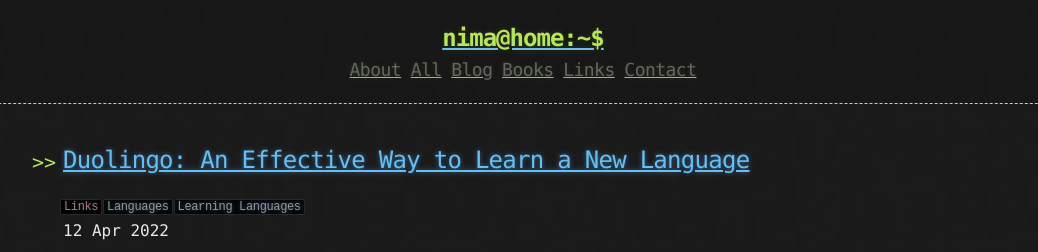
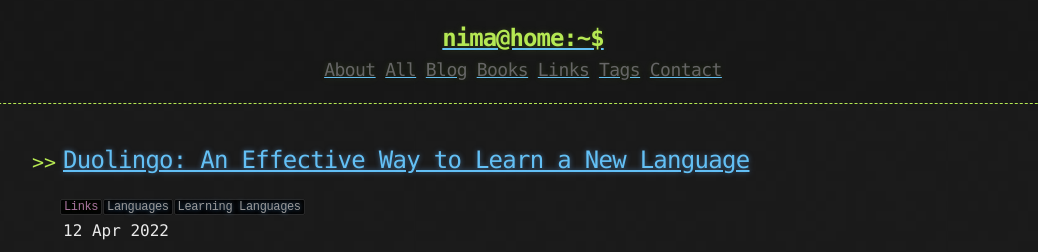
Before and after one commit to CamoCatX/camocatx.github.io, a Jekyll site: the page built from index.html, in a window 1280 px wide. Shown: the top 252 px of the page, without its empty margins (117-1155 px from the left). Built offline with Jekyll 4.4.1, drawn with Linux system fonts in a browser that asks for light colours; the list of posts is cut into pages by our own code.

Commit message:
Add tags link to the top links

```diff
--- a/_includes/links.html
+++ b/_includes/links.html
@@ -3,5 +3,6 @@
 <a href="{{ "/blog/" | prepend: site.baseurl | replace: '//', '/' }}"><h2 class="header-link">Blog</h2></a>
 <a href="{{ "/books/" | prepend: site.baseurl | replace: '//', '/' }}"><h2 class="header-link">Books</h2></a>
 <a href="{{ "/links/" | prepend: site.baseurl | replace: '//', '/' }}"><h2 class="header-link">Links</h2></a>
+<a href="{{ "/tags/" | prepend: site.baseurl | replace: '//', '/' }}"><h2 class="header-link">Tags</h2></a>
 <a href="{{ "/contact" | prepend: site.baseurl | replace: '//', '/' }}"><h2 class="header-link">Contact</h2></a>
 <!--<a href="{{ "/feed.xml" | prepend: site.baseurl | replace: '//', '/' }}"><h2 class="header-link">RSS</h2></a>-->
```
